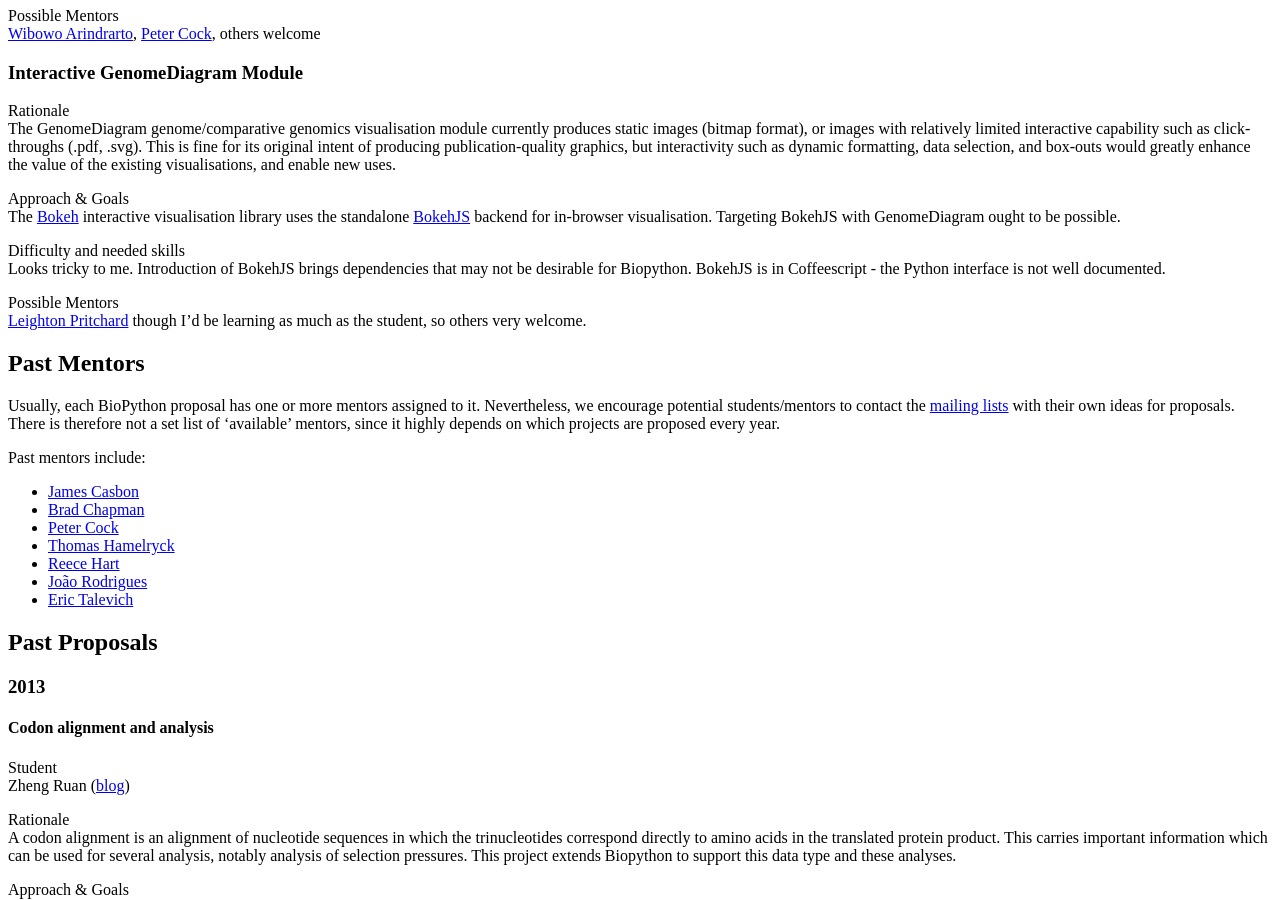
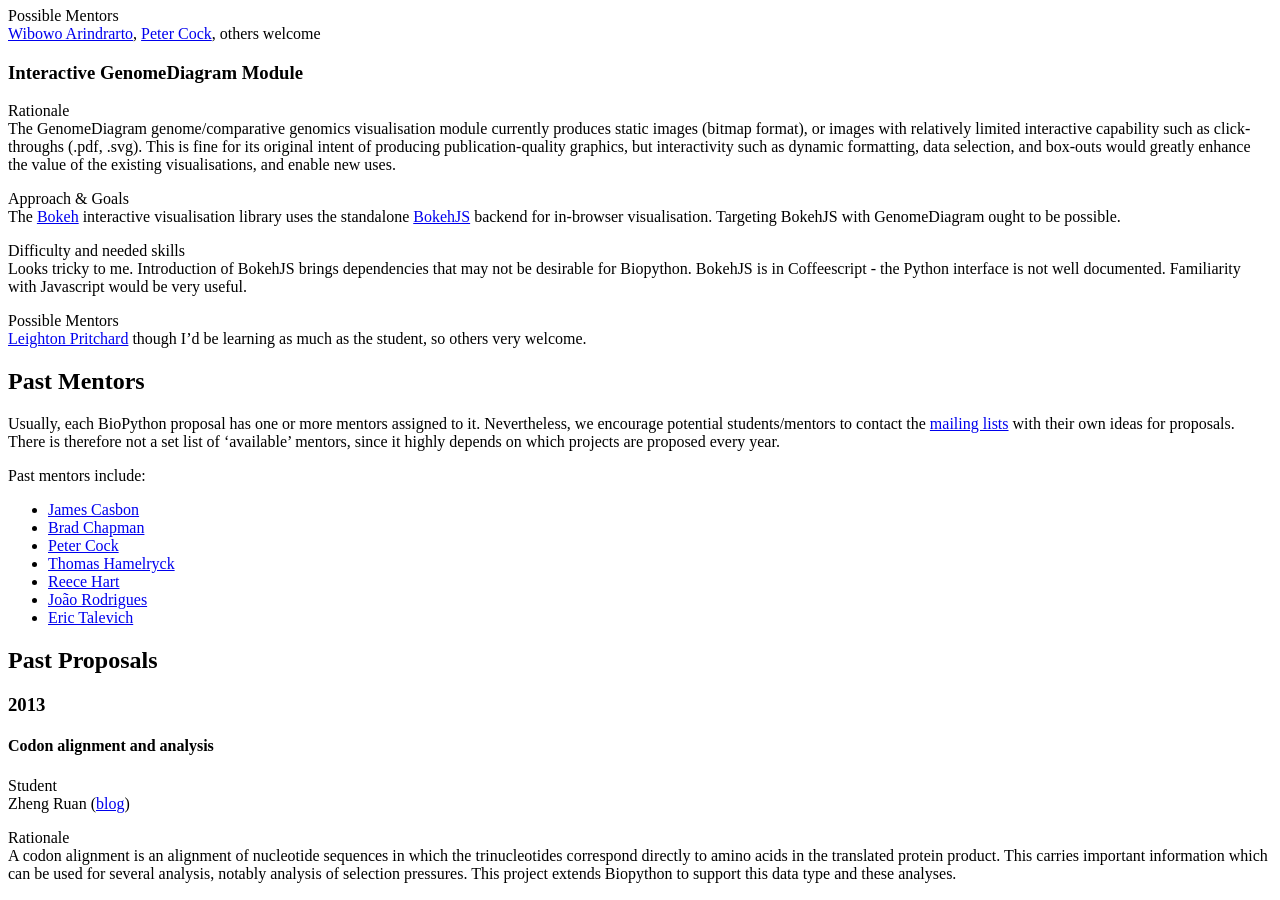
Before and after one commit to biopython/biopython.github.io, a Jekyll site: the page built from wiki/Google_Summer_of_Code.md, in a window 1280 px wide and 900 px high, scrolled down 736 px. Built offline with Jekyll 4.4.1, drawn with Linux system fonts in a browser that asks for light colours.

Commit message:
/* Interactive GenomeDiagram Module */

```diff
--- a/wiki/Google_Summer_of_Code.md
+++ b/wiki/Google_Summer_of_Code.md
@@ -91,7 +91,8 @@ GenomeDiagram ought to be possible.
 Difficulty and needed skills
 Looks tricky to me. Introduction of BokehJS brings dependencies that may
 not be desirable for Biopython. BokehJS is in Coffeescript - the Python
-interface is not well documented.
+interface is not well documented. Familiarity with Javascript would be
+very useful.
 
 Possible Mentors
 [Leighton Pritchard](https://github.com/widdowquinn) though I'd be
```
Also changed, not shown: 1 other file.
